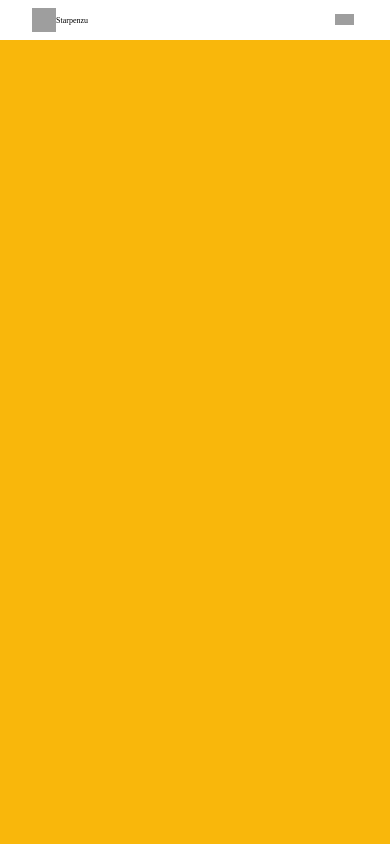
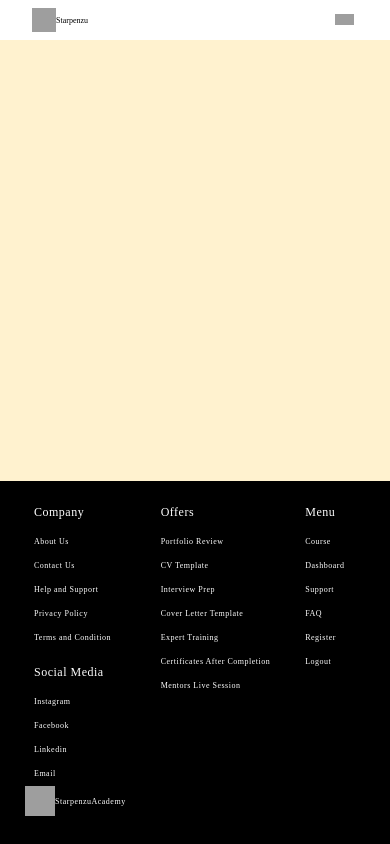
Before and after one commit to Starpenzu/StarpenzuWeb, a React (Create React App) app: page /#/ in a window 390 px wide. Built offline with nearby package versions, Linux system fonts and the light colour scheme; grey boxes are pictures that could not be loaded; the HTML template or start-up script is replaced by a standard one; a web font is replaced by a local one.

Commit message:
done with footer mobile

```diff
--- a/src/Components/Footer/Footer.jsx
+++ b/src/Components/Footer/Footer.jsx
@@ -3,7 +3,65 @@ import React from 'react'
 export default function Footer(){
     return(
         <footer>
+            <div className="leftSeg">
+                <div className="companySeg">
+                    <h1 className='companyHead'>Company</h1>
+                    <ul>
+                        <li>About Us</li>
+                        <li>Contact Us</li>
+                        <li>Help and Support</li>
+                        <li>Privacy Policy</li>
+                        <li>Terms and Condition</li>
+                    </ul>
 
+                </div>
+
+                <div className="socialSeg">
+                    <h1 className='socialHead'>Social Media</h1>
+
+                    <ul>
+                        <li>Instagram</li>
+                        <li>Facebook</li>
+                        <li>Linkedin</li>
+                        <li>Email</li>
+                    </ul>
+
+                </div>
+
+                <div className="footerBrand">
+                    <img src={'https://res.cloudinary.com/do5wu6ikf/image/upload/v1683923725/starpenzu/Starlogo_1_hhmgj6.svg'} className='footerLogo'  alt="brand logo"/>
+                    <div className="footerlgText">
+                        StarpenzuAcademy
+                    </div>
+                </div>
+
+
+            </div>
+
+            <div className="middleSeg">
+                <h1 className='offersHead'>Offers</h1>
+                <ul>
+                    <li>Portfolio Review</li>
+                    <li>CV Template</li>
+                    <li>Interview Prep</li>
+                    <li>Cover Letter Template</li>
+                    <li>Expert Training</li>
+                    <li>Certificates  After Completion</li>
+                    <li>Mentors Live Session</li>
+                </ul>
+            </div>
+
+            <div className="rightSeg">
+                <h1 className='menuHead'>Menu</h1>
+                <ul>
+                    <li>Course</li>
+                    <li> Dashboard</li>
+                    <li> Support</li>
+                    <li>FAQ</li>
+                    <li>Register</li>
+                    <li>Logout</li>
+                </ul>
+            </div>
 
         </footer>
     )
--- a/src/Components/Home/Home.js
+++ b/src/Components/Home/Home.js
@@ -7,6 +7,9 @@ export default function Home (){
     return(
         <>
             <Navbar/>
+            <div>
+
+            </div>
 
             <Footer/>
         </>
--- a/src/Components/Navbar/NavBar.jsx
+++ b/src/Components/Navbar/NavBar.jsx
@@ -1,5 +1,5 @@
 import React from 'react'
-import Logo from '../../images/favicon.png'
+//import Logo from '../../images/favicon.png'
 import Button from './Button'
 //import harmburger from 'https://res.cloudinary.com/do5wu6ikf/image/upload/v1683922753/starpenzu/Vector_r4aqp6.svg'
 
@@ -15,7 +15,7 @@ export default function NavBar() {
     }
 
     return(
-        <>
+        <div className='sss'>
 
         <nav>
                 <div className="brand">
@@ -67,6 +67,6 @@ export default function NavBar() {
             }
         </div>
 
-        </>
+        </div>
     )
 }
--- a/src/index.css
+++ b/src/index.css
@@ -7,8 +7,7 @@
 }
 
 body{
-    background: #F9B70B;
-
+    background: #fff2cf;
 }
 
 /*Nav Bar*/
@@ -20,6 +19,7 @@ nav{
     width: 100%;
     background: white;
     height: 40px;
+
 }
 
 .hamBurgerActive{
@@ -68,11 +68,19 @@ nav{
     width: 19.5px;
     height: 11.5px;
 }
+.sss{
+    z-index: 10;
+    position: fixed;
+    top: 0;
+    left: 0;
+    right: 0;
+    z-index: 1000;
+}
+.harmBurgerDropDown{
 
-.harmBurgerDropDown{
     padding-left: 38px;
     background-color: white;
-    transition: background 0.5s ease-in;
+    transition: margin 0.5s ease-in;
 }
 
 .harmBurgerDropDown ul li{
@@ -85,11 +93,75 @@ nav{
 .hamBurgerActive{
     padding-top: 48px;
 }
+
+/*Footer*/
+
+footer{
+    position: fixed;
+    bottom: 0;
+    left: 0;
+    right: 0;
+    background: black;
+    padding:24px 34px 24px 0;
+    color: white;
+    display: inline-flex;
+    flex-direction: row;
+    gap: 35px;
+}
+
+footer h1{
+    font-weight: 500;
+    font-size: 12px;
+    line-height: 15px;
+     letter-spacing: 0.5px;
+}
+
+footer  ul li{
+    list-style: none;
+    font-size: 8px;
+    font-weight: 400;
+    line-height: 24px;
+     letter-spacing: 0.5px;
+}
+
+.footerBrand {
+    display: inline-flex;
+    align-items: center;
+    flex-wrap: nowrap;
+    padding-left: 25px;
+    justify-content: flex-start;
+}
+
+.footerLogo{
+    width: 30px;
+    height: 30px;
+}
+
+.footerlgText{
+    font-size: 8px;
+    font-weight: 500;
+    letter-spacing: 0.5px;
+}
+
+.socialSeg, .companySeg{
+    padding-left: 34px;
+}
+
+.socialHead, .companyHead, .menuHead, .offersHead{
+    margin-bottom: 10px;
+}
+
+.companySeg ul{
+    margin-bottom: 15px;
+}
+
 @media (min-width: 390px){
 
 }
 
 @media (min-width: 560px){
+    /*Nav Bar*/
+
     nav{
         height: 58px;
     }
@@ -110,6 +182,8 @@ nav{
 }
 
 @media (min-width: 760px){
+    /*Nav Bar*/
+
     .brand{
         padding-left: 39px;
     }
@@ -146,6 +220,8 @@ nav{
 }
 
 @media (min-width: 1024px){
+    /*Nav Bar*/
+
     .harmBurger{
         display: none;
     }
@@ -201,7 +277,9 @@ nav{
 }
 
 @media (min-width: 1440px){
-   nav{
+    /*Nav Bar*/
+
+   .sss{
        max-width: 1440px;
        margin: 0 auto;
    }
```
